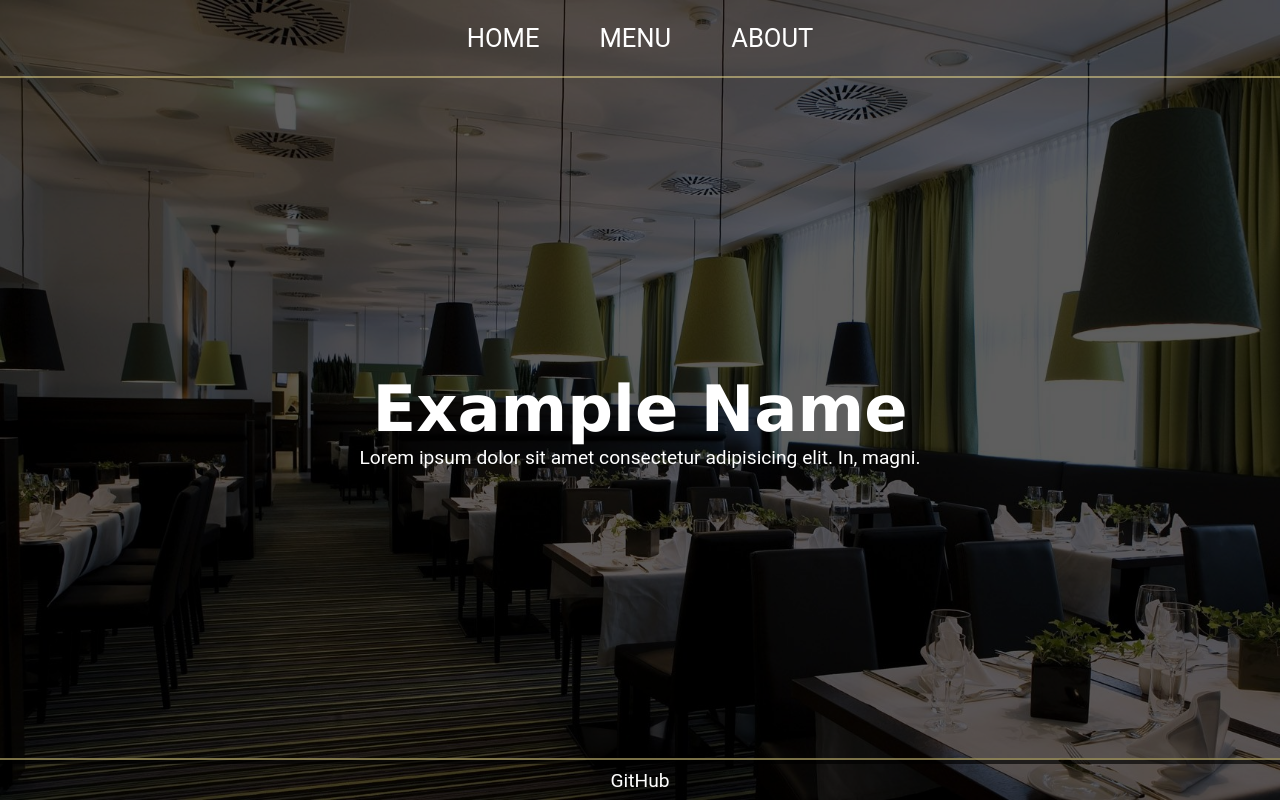
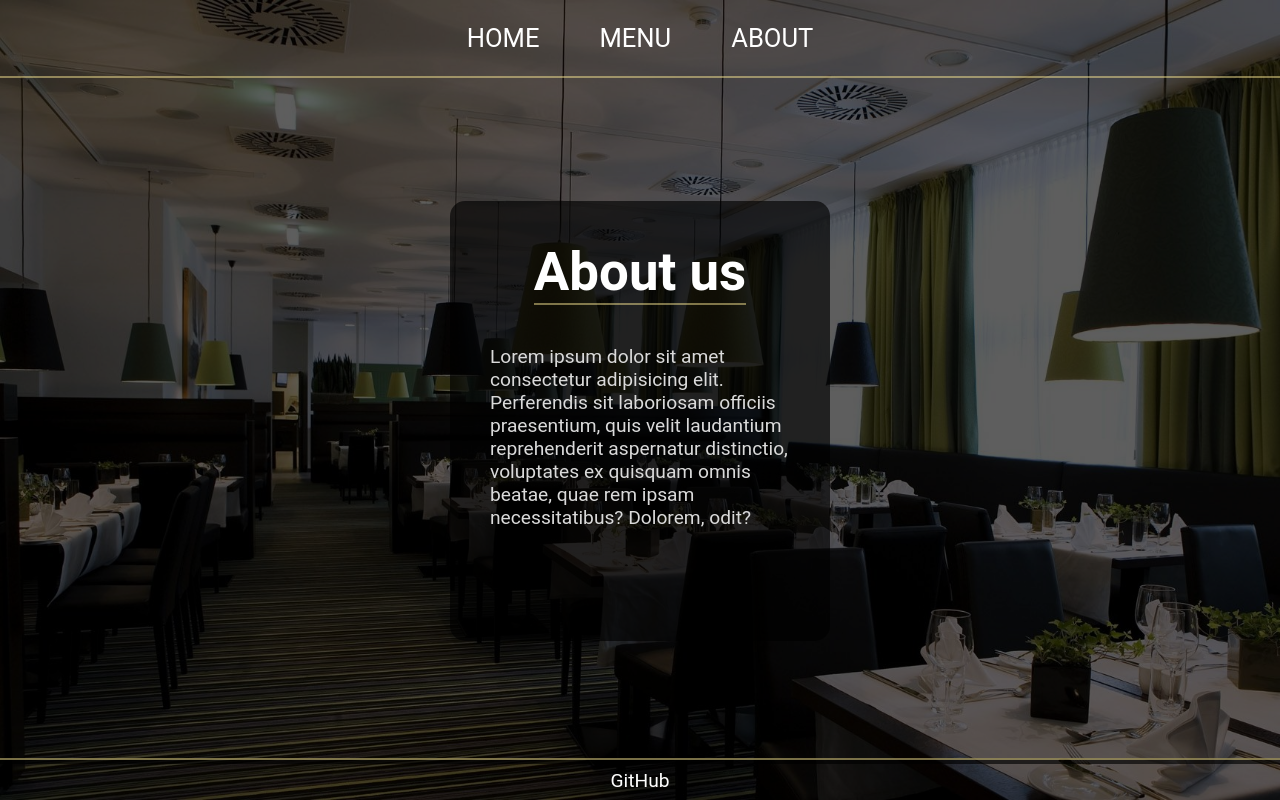
Before and after one commit to RodrigoAlv97/restaurant-page, a website built with webpack: page dist/index.html in a window 1280 px wide. Both pictures are taken after a click on the item "ABOUT". Built offline with nearby package versions, Linux system fonts and the light colour scheme.

Commit message:
add about module

```diff
--- a/src/about.js
+++ b/src/about.js
@@ -0,0 +1,27 @@
+function aboutLoader (main) {
+
+    const container = document.createElement('div');
+    container.setAttribute('id' , 'aboutContainer');
+
+    const frame = document.createElement('div');
+    frame.setAttribute('id' , 'aboutFrame');
+
+    const frameTitle = document.createElement('div');
+    frameTitle.setAttribute('id' , 'aboutTitle');
+    frameTitle.textContent = 'About us';
+
+    frame.appendChild(frameTitle);
+
+    const frameContent = document.createElement('div');
+    frameContent.setAttribute('id' , 'aboutContent')
+    frameContent.textContent = 'Lorem ipsum dolor sit amet consectetur adipisicing elit. Perferendis sit laboriosam officiis praesentium, quis velit laudantium reprehenderit aspernatur distinctio, voluptates ex quisquam omnis beatae, quae rem ipsam necessitatibus? Dolorem, odit?'
+
+    frame.appendChild(frameContent);
+
+    container.appendChild(frame);
+
+    main.appendChild(container);
+
+}
+
+export {aboutLoader}
--- a/src/index.js
+++ b/src/index.js
@@ -1,5 +1,6 @@
 import {pageLoader} from './pageLoad.js';
 import {homeLoader} from './home.js';
+import { aboutLoader } from './about.js';
 import './style.css';
 
 pageLoader();
@@ -16,3 +17,8 @@ home.addEventListener("click", function() {
     main.replaceChildren();
     homeLoader(main);
   });
+
+about.addEventListener("click", function() {
+  main.replaceChildren();
+  aboutLoader(main);
+});
--- a/src/style.css
+++ b/src/style.css
@@ -77,6 +77,43 @@
 /*--------------------Home--------------------*/
 
 
+/*--------------------About--------------------*/
+
+#aboutContainer{
+    background-color: rgba(0, 0, 0, 0.633);
+    height: 95%;
+    display: flex;
+    flex-direction: column;
+    justify-content: center;
+    align-items: center;
+    color: #fff;
+}
+
+#aboutFrame{
+    height: 360px;
+    width: 300px;
+    background-color: rgba(0, 0, 0, 0.645);
+    padding: 40px;
+    border-radius: 15px;
+    display: flex;
+    flex-direction: column;
+    align-items: center;
+}
+
+#aboutTitle{
+    font-size: 3.3rem;
+    font-weight: 600;
+    border-bottom: 2px #ffec9678 solid;
+}
+#aboutContent{
+    font-size: 1.2rem;
+    padding-top: 40px;
+    color: rgb(218, 218, 218);
+}
+
+/*--------------------About--------------------*/
+
+
 /*--------------------Footer--------------------*/
 #footer{
     height: 5%;
```
Also changed, not shown: dist/main.js.
